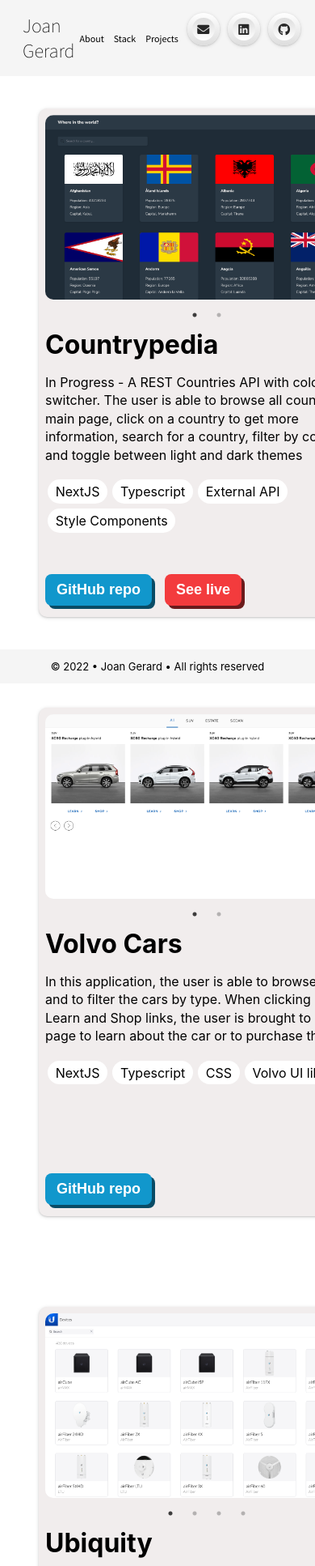
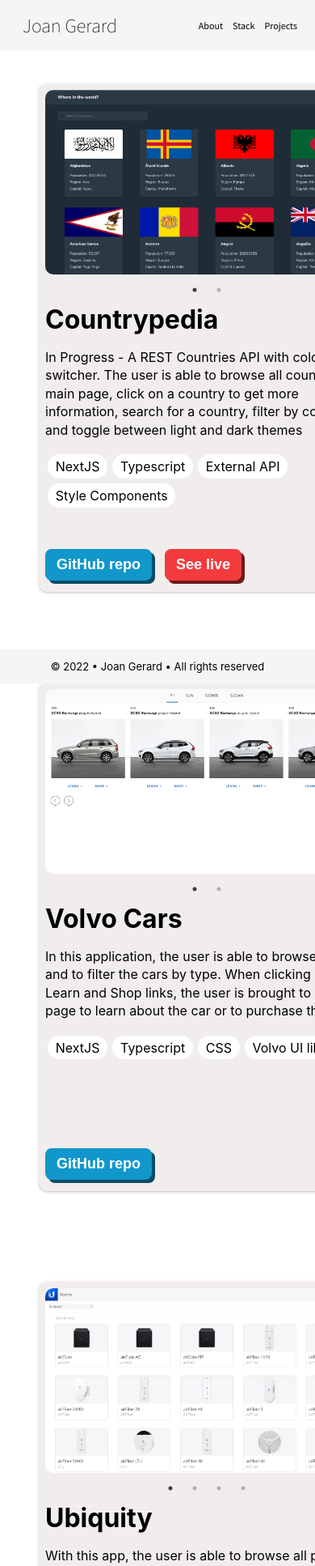
Before and after one commit to w3bdesign/my-website, a React (Create React App) app: page /projects in a window 390 px wide. Shown: the top 1934 px of the page at 81% size. Built offline with nearby package versions, Linux system fonts and the light colour scheme.

Commit message:
improve website

```diff
--- a/src/App.tsx
+++ b/src/App.tsx
@@ -57,7 +57,7 @@
         <Routes>
           <Route path="/" element={<About />} />
           <Route path="/about" element={<About />} />
-          {/* <Route path="/contact" element={<ContactCard />} /> */}
+          {/* <Route psath="/contact" element={<ContactCard />} /> */}
           <Route
             path="/projects"
             element={<ProjectsMobile allProjects={allProjects} />}
--- a/src/components/About/AboutCard/AboutCard.tsx
+++ b/src/components/About/AboutCard/AboutCard.tsx
@@ -1,5 +1,7 @@
 import React from "react";
+import ContactNav from "../../ContactNav/ContactNav";
 import "./AboutCard.scss";
+import { useMediaQuery } from "react-responsive";
 
 const AboutCard = () => {
   window.addEventListener("scroll", () => {
@@ -21,17 +23,20 @@
     }
   };
 
+  const isTablet = useMediaQuery({ maxWidth: 700 });
+
   return (
     <div className="profile-container">
       <div className="profile">
         <div className="profile-image"></div>
+        {isTablet ? <ContactNav /> : null}
         <div>
           <h1>About Joan</h1>
           <h4>Full Stack Developer | Prince2/Agile and CAPM certified</h4>
         </div>
         <p>
-          Born in France, I spent most of my adult life in London, UK. During
-          the first years there, I worked in the catering and hospitality
+          Born in France, I spent most of my professional life in London, UK.
+          During the first years there, I worked in the catering and hospitality
           industry. I have always had a passion for languages. That is why I
           went on to study and get my Bachelors and Masters Degrees in
           Translation and Interpreting.
--- a/src/components/ContactNav/ContactNav.css
+++ b/src/components/ContactNav/ContactNav.scss
@@ -1,9 +1,4 @@
 .wrapper2 {
-  /* height: 10vh; */
-
-  /* display: flex; */
-  /* justify-content: flex-end; */
-  /* flex-direction: row; */
 }
 
 .menu2 {
@@ -50,32 +45,16 @@
   transition: 0.5s;
 }
 
-/* attempt at showing spans */
+$breakpoint-mobile-nav: 700px;
 
-/* .menu2 li a span {
-    width: 0;
-    height: 60px;
-    left: 40px;
-    padding: 0;
-    position: absolute;
-    overflow: hidden;
+@media (max-width: $breakpoint-mobile-nav) {
+  .wrapper2 {
+    display: flex;
+    justify-content: center;
+    margin-top: 1em;
 
-    font-family: "Roboto", sans-serif;
-    font-size: 18px;
-    font-weight: bold;
-    letter-spacing: 0.6;
-    white-space: nowrap;
-    line-height: 40px;
-    transition: 0.25s;
-
-    background: gray
-
+    .menu2 li {
+      margin: 0 0.5em;
+    }
+  }
 }
-
-.menu2 li a:hover span {
-    width: auto;
-    padding: 0 20px;
-    overflow: visible;
-    border-top-right-radius: 8px;
-    border-bottom-right-radius: 8px;
-}   */
--- a/src/components/ContactNav/ContactNav.tsx
+++ b/src/components/ContactNav/ContactNav.tsx
@@ -1,5 +1,5 @@
 import React from "react";
-import "./ContactNav.css";
+import "./ContactNav.scss";
 
 const ContactNav = () => {
   return (
--- a/src/components/Footer/Footer.css
+++ /dev/null
@@ -1,12 +0,0 @@
-.Footer {
-  background-color: rgb(245, 245, 245);
-
-  position: sticky;
-  bottom: 0;
-  z-index: 2;
-  display: flex;
-  align-items: center;
-  justify-content: center;
-  font-size: small;
-  padding: 1em 0;
-}
--- /dev/null
+++ b/src/components/Footer/Footer.scss
@@ -0,0 +1,26 @@
+.Footer {
+  background-color: rgb(245, 245, 245);
+
+  position: sticky;
+  bottom: 0;
+  z-index: 2;
+  display: flex;
+  align-items: center;
+  justify-content: center;
+  font-size: small;
+  padding: 1em 0;
+}
+
+// $breakpoint-mobile-footer: 450px;
+
+// @media (max-width: $breakpoint-mobile-footer) {
+//   .Footer {
+//     position: sticky;
+//     z-index: 2;
+//     display: flex;
+//     align-items: center;
+//     justify-content: center;
+//     font-size: small;
+//     padding: 1em 0;
+//   }
+// }
--- a/src/components/Footer/Footer.tsx
+++ b/src/components/Footer/Footer.tsx
@@ -1,5 +1,5 @@
 import React from "react";
-import "./Footer.css";
+import "./Footer.scss";
 
 const Footer = () => {
   return (
--- a/src/components/NavNew/NavNew.scss
+++ b/src/components/NavNew/NavNew.scss
@@ -34,6 +34,7 @@
       margin: 0 1em;
       // font-size: 1.2vw;
     }
+
   }
 }
 
@@ -47,6 +48,7 @@
 
         font-size: 12px;
       }
+
     }
   }
 }
--- a/src/components/NavNew/NavNew.tsx
+++ b/src/components/NavNew/NavNew.tsx
@@ -5,6 +5,7 @@
 import logo from "../../assets/profile-img.png";
 import { ProjectType } from "../../../interface";
 import ContactNav from "../ContactNav/ContactNav";
+import { useMediaQuery } from "react-responsive";
 
 type Props = {
   allProjects: ProjectType[];
@@ -29,19 +30,20 @@
     navigate("/technologies");
   };
 
+  const isTablet = useMediaQuery({ maxWidth: 700 });
+
   return (
     <div className="NavNew">
       <div className="logo" onClick={goToLanding}>
-        {/* <img src={logo} /> */}
         <h2>Joan Gerard</h2>
       </div>
       <div className="nav-links">
         <p onClick={goToAbout}>About</p>
         <p onClick={goToStack}>Stack</p>
         <p onClick={goToProjects}>Projects</p>
-        {/* <p onClick={goToContact}>Contact</p> */}
+        {/* <p className="contactLink" onClick={goToContact}>Contact</p> */}
       </div>
-      <ContactNav />
+      {isTablet ? null : <ContactNav />}
       {/* </div> */}
     </div>
   );
--- a/src/projects.json
+++ b/src/projects.json
@@ -1,4 +1,38 @@
 [
+  {
+    "name": "Countrypedia",
+    "description": "In Progress - A REST Countries API with color theme switcher. The user is able to browse all countries on main page, click on a country to get more information, search for a country, filter by continent, and toggle between light and dark themes",
+    "technologies": [
+      "NextJS",
+      "Typescript",
+      "External API",
+      "Style Components"
+    ],
+    "githubLink": "https://github.com/joan-gerard/REST-countries",
+    "liveProjectLink": "http://www.google.com",
+    "screenshots": ["/rest-countries/rest2.png", "/rest-countries/rest1.png"]
+  },
+  {
+    "name": "Volvo Cars",
+    "description": "In this application, the user is able to browse all cars, and to filter the cars by type. When clicking on the Learn and Shop links, the user is brought to another page to learn about the car or to purchase the car",
+    "technologies": ["NextJS", "Typescript", "CSS", "Volvo UI library"],
+    "githubLink": "https://github.com/joan-gerard/volvo-frontend-code-test",
+    "liveProjectLink": "",
+    "screenshots": ["/volvo-cars/volvo1.png", "/volvo-cars/volvo2.png"]
+  },
+  {
+    "name": "Ubiquity",
+    "description": "With this app, the user is able to browse all products in a list or grid view, to search for products, to filter by category, and to click on a product to get more information",
+    "technologies": ["ReactJS", "Typescript", "External API", "CSS"],
+    "githubLink": "https://github.com/joan-gerard/ui-fe-test-assignment",
+    "liveProjectLink": "",
+    "screenshots": [
+      "/ubiquity/ubiquity2.png",
+      "/ubiquity/ubiquity1.png",
+      "/ubiquity/ubiquity3.png",
+      "/ubiquity/ubiquity4.png"
+    ]
+  },
   {
     "name": "Countrypedia",
     "description": "In Progress - A REST Countries API with color theme switcher. The user is able to browse all countries on main page, click on a country to get more information, search for a country, filter by continent, and toggle between light and dark themes",
```
